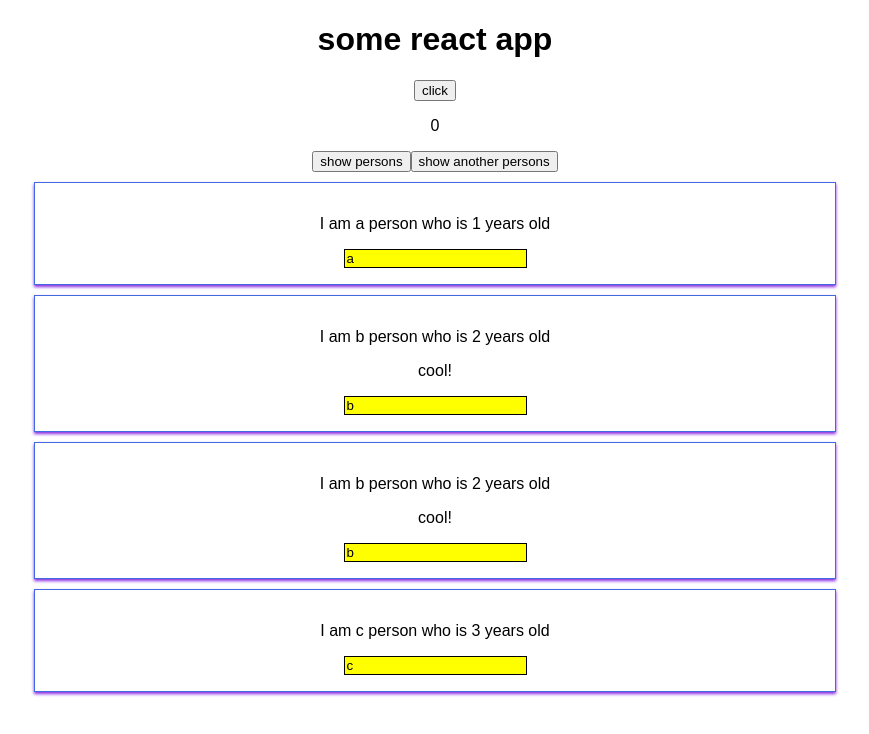
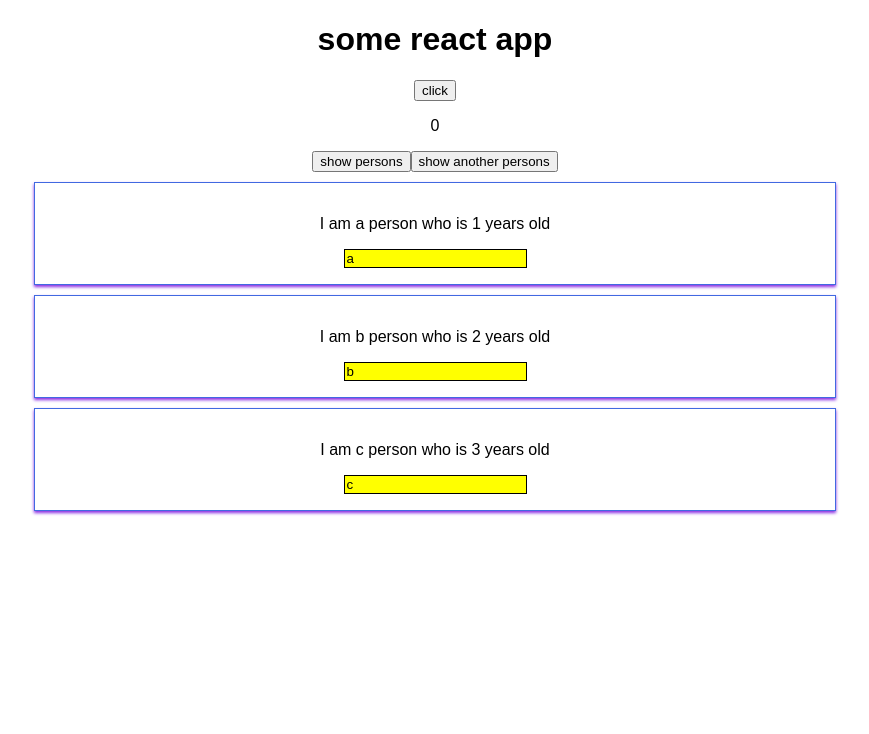
Before and after one commit to redvg/react_burger, a React (Create React App) app: page / in a window 1280 px wide. Shown: the top 734 px of the page, without its empty margins (205-1074 px from the left). Built offline with nearby package versions, Linux system fonts and the light colour scheme.

Commit message:
outputs list

```diff
--- a/src/App.js
+++ b/src/App.js
@@ -89,6 +89,8 @@ class App extends Component {
     );
   }
 
+  renderPersonsAsList = () => <div>{this.state.persons.map(el => <Person name={el.name} age={el.age} />)}</div>
+
   render() {
 
     let anotherPersons = this.state.isShowAnotherPersons ? null : <div>another person goes here</div>
@@ -102,7 +104,7 @@ class App extends Component {
         <p>{this.state.typedText}</p>
         <button onClick={this.toggleShowPersonsHandler.bind(this)}>show persons</button>
         <button onClick={this.toggleShowAnotherPersonsHandler.bind(this)}>show another persons</button>
-        {this.state.isShowPersons ? this.renderPersons() : null}
+        {this.state.isShowPersons ? this.renderPersonsAsList() : null}
         {anotherPersons}
       </div>
     );
```
